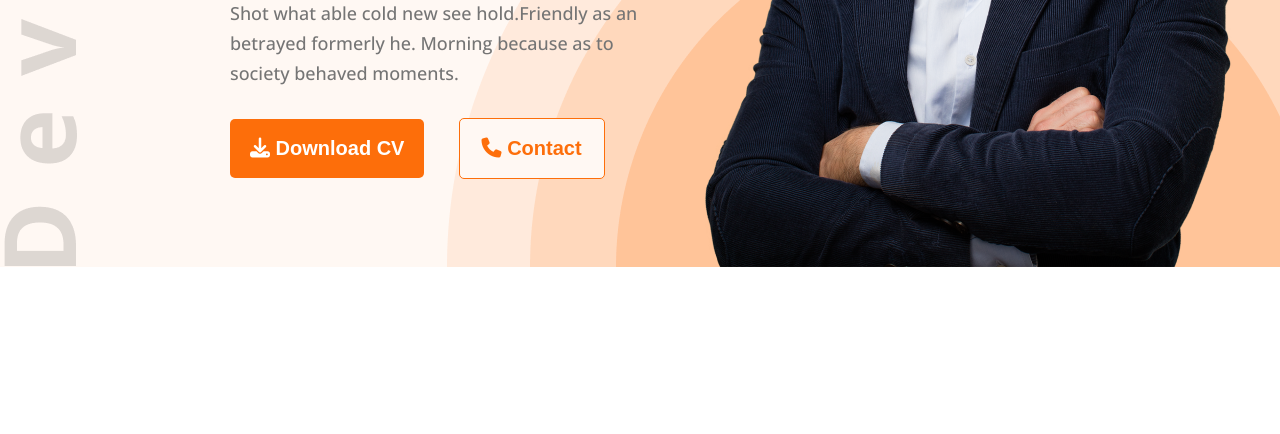
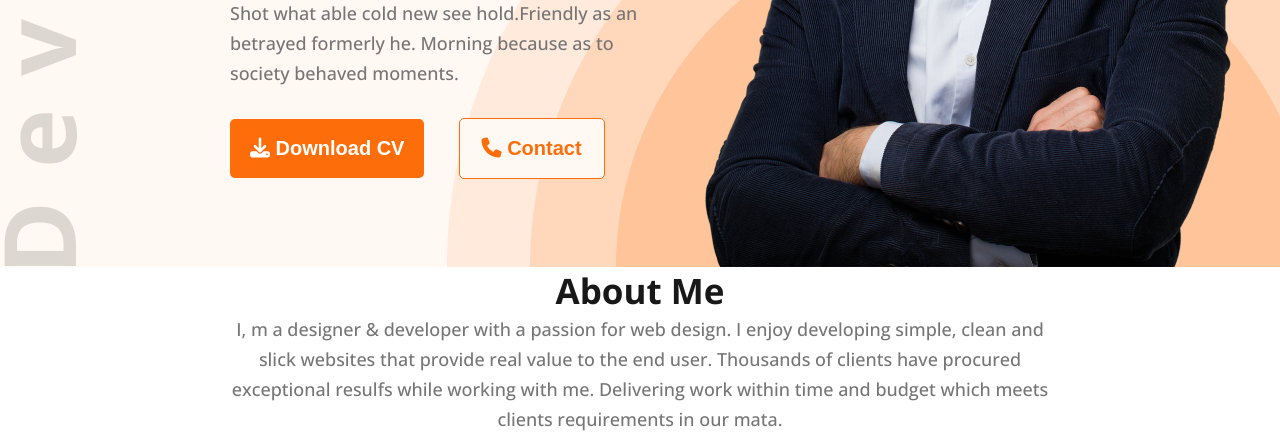
Before and after one commit to Fardus-Hassan/my-portfolio, a plain HTML site: page index.html in a window 1280 px wide. Shown: the part 570-1004 px from the top of the page. Before the commit the page ends 837 px from the top, so only its background shows below. Drawn offline with nearby package versions, Linux system fonts and the light colour scheme.

Commit message:
doing markup

```diff
--- a/index.html
+++ b/index.html
@@ -34,7 +34,10 @@
         </section>
     </header>
     <main>
-
+        <section class="about-sec">
+            <h1 class="sec-tittle">About Me</h1>
+            <p class="sec-dec">I, m a designer & developer with a passion for web design. I enjoy developing simple, clean and slick websites that provide real value to the end user. Thousands of clients have procured exceptional resulfs while working with me. Delivering work within time and budget which meets clients requirements in our mata.</p>
+        </section>
     </main>
     <footer>
 
--- a/style/style.css
+++ b/style/style.css
@@ -37,14 +37,30 @@ li {
     border: 0;
 }
 
+.sec-tittle {
+    color: #181818;
+    text-align: center;
+    font-size: 35px;
+    font-weight: 700;
+}
+
+.sec-dec {
+    color:#757575;
+    text-align: center;
+    font-size: 18px;
+    font-weight: 400;
+    line-height: 30px;
+}
+
 /* header */
 
-.head1{
+.head1 {
     background-color: #FFF8F3;
     background-image: url("../images/developer.png");
     background-repeat: no-repeat;
     background-position: bottom left;
 }
+
 /* nav */
 
 .navigation {
@@ -78,12 +94,12 @@ li {
 
 /* banner */
 
-.banner{
+.banner {
     background-image: url('../images/header_bg.png');
     background-repeat: no-repeat;
     background-position: bottom right;
     padding-left: 230px;
-    margin-top:50px;
+    margin-top: 50px;
     display: flex;
     align-items: center;
     justify-content: space-between;
@@ -114,7 +130,7 @@ li {
     margin: 20px 0 30px 0;
 }
 
-.contact-btn{
+.contact-btn {
     margin-left: 30px;
     border-radius: 5px;
     border: 1px solid #FD6E0A;
@@ -125,6 +141,13 @@ li {
     font-weight: 700;
 }
 
-.hardy{
+.hardy {
     margin-right: 40px;
 }
+
+/* main */
+
+main{
+    padding: 0 230px;
+}
+.about-sec {}
```
